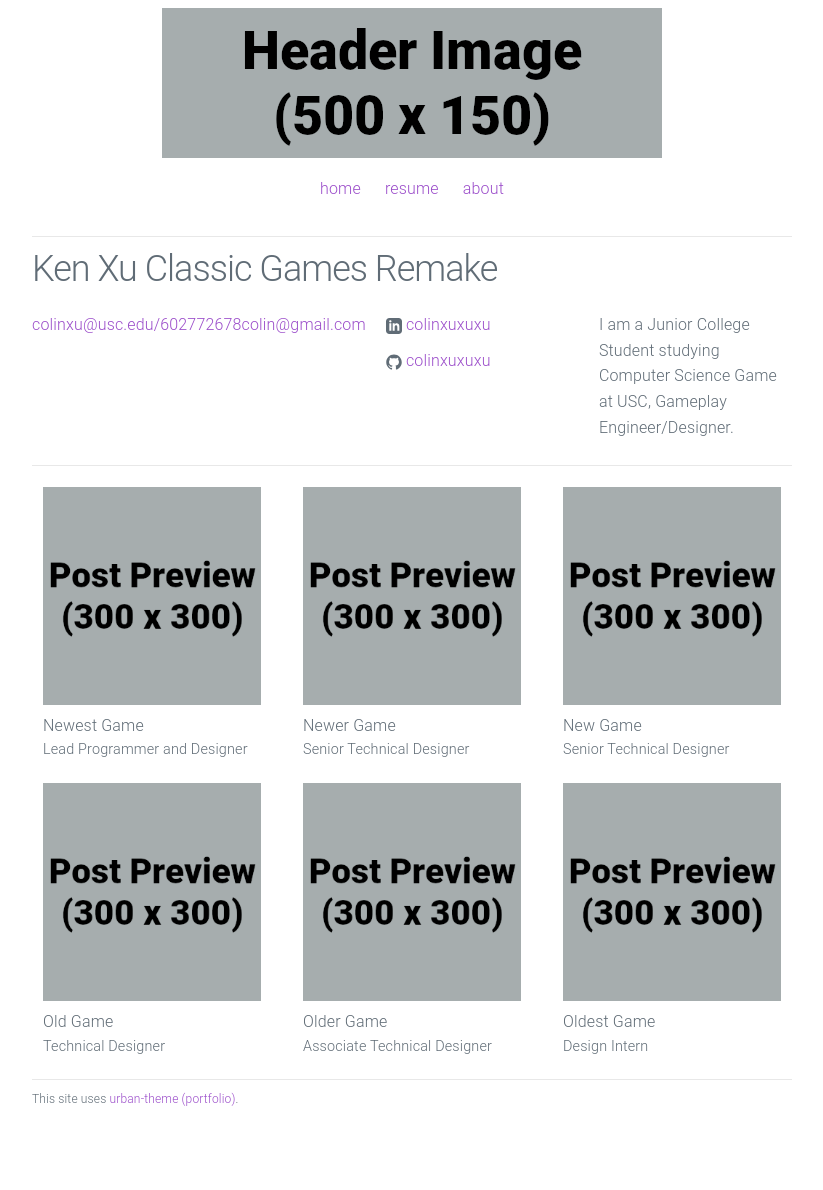
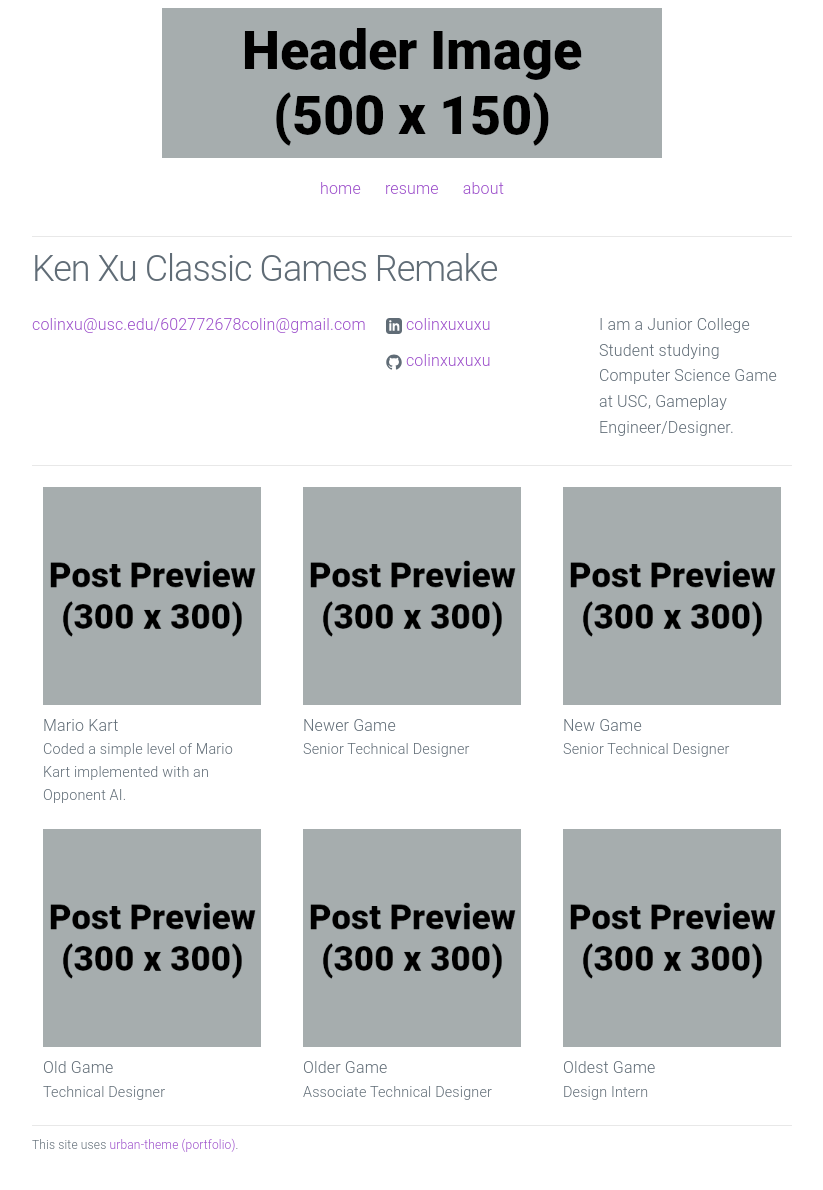
Before and after one commit to colinxuxuxu/colinxuxuxu.github.io, a Jekyll site: the page built from index.html, in a window 1280 px wide. Shown: the whole page, without its empty margins (228-1051 px from the left). Built offline with Jekyll 4.4.1, drawn with Linux system fonts in a browser that asks for light colours; before the commit the page ends 1144 px from its top, so only the background shows below that; some of the changed lines change nothing that is shown.

Commit message:
updated mario kart

```diff
--- a/_posts/2022-10-09-newest-game.md
+++ b/_posts/2022-10-09-newest-game.md
@@ -1,15 +1,15 @@
 ---
 layout: post
-title:  "Newest Game"
-summary: "Lead Programmer and Designer"
+title:  "Mario Kart"
+summary: "Coded a simple level of Mario Kart implemented with an Opponent AI."
 date:   2022-10-09 15:39:40
 preview: /assets/postpreview.png
 ---
 
-![Picture 1](/assets/fullsize.png)
+![Picture 1](/assets/MarioKart.png)
+[Click here to play Mario Kart](/assets/MarioKart/Lab08.html)
 
-Here's some impressive stuff I did:
+Here's some catch:
 
-* Added ChatGPT for NPC dialogues
-* Won game of the year from 200 publications
-* Was named *Time* person of the year (as a video game)
+* The kart implements a spring camera by track the position of the Mario Kart and adding a certain displacement to the camera.
+* The Opponent AI is implemented with this logic: Track the check point ahead and calculated the crossproduct to see if it should turn right or turn left. Also uses dot product to see if the check point is up ahead in which case the AI would go forward.
```
